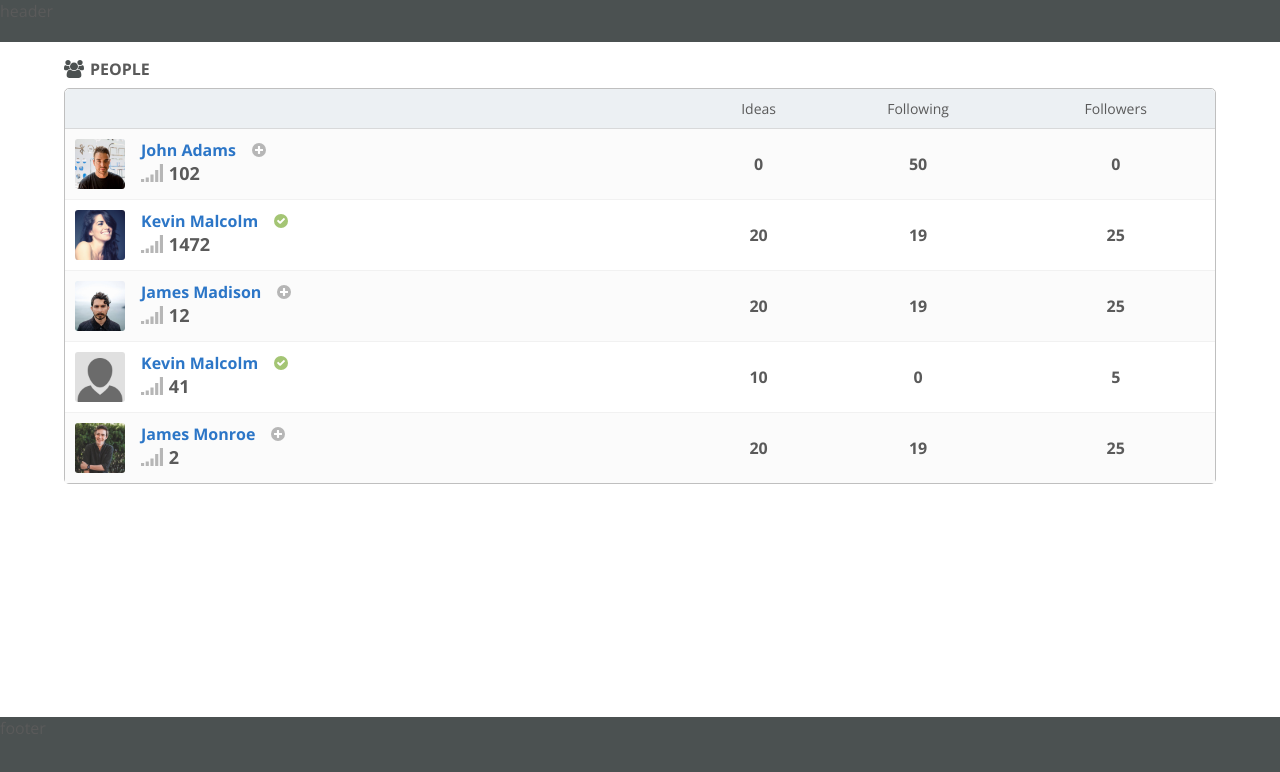
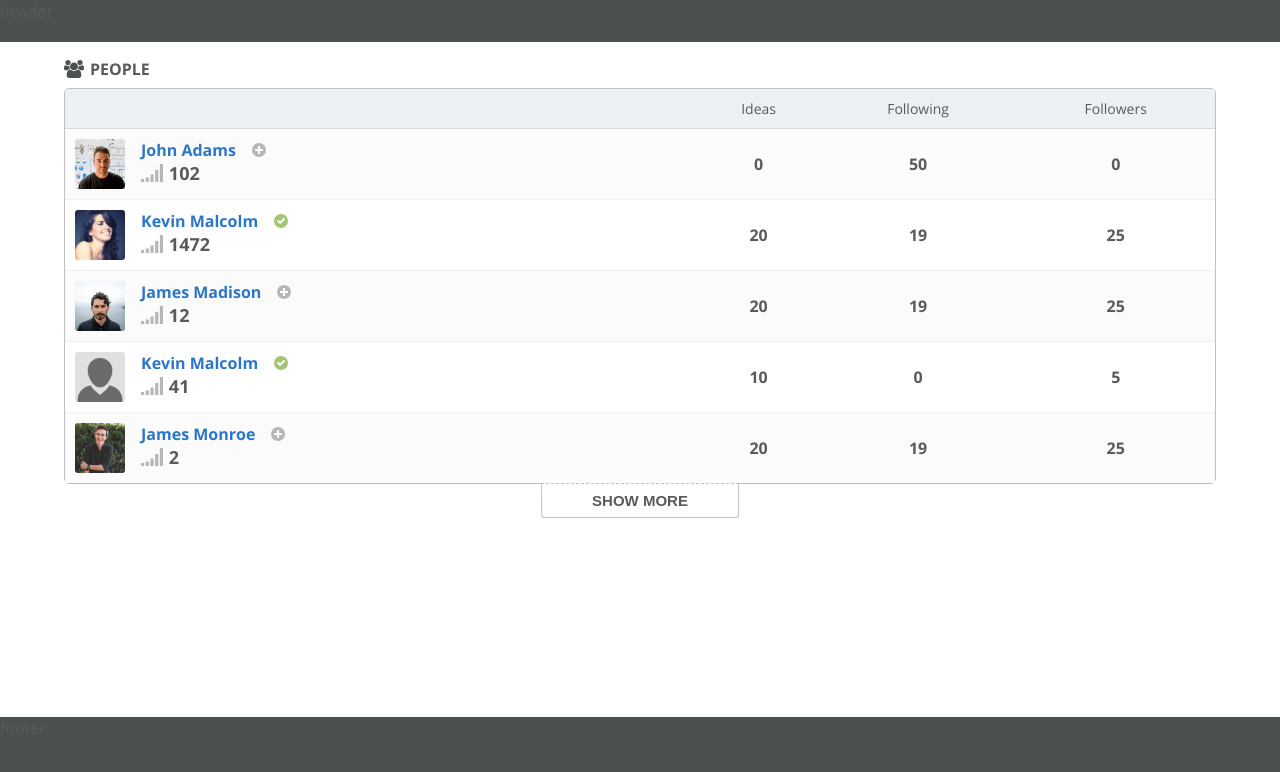
Before and after one commit to romankrru/people, a React app: page / in a window 1280 px wide. Shown: the top 772 px of the page. Built offline with nearby package versions, Linux system fonts and the light colour scheme.

Commit message:
Add button to table

```diff
--- a/src/components/Button/Button.css
+++ b/src/components/Button/Button.css
@@ -12,7 +12,7 @@
   border-top-style: dashed;
   outline: none;
   border-radius: 0px 0px 3px 3px;
-  background-color: transparent;
+  background-color: #fff;
 
   cursor: pointer;
 }
--- a/src/components/CustomTable/CustomTable.css
+++ b/src/components/CustomTable/CustomTable.css
@@ -1,3 +1,13 @@
+.CustomTableContainer {
+  position: relative;
+}
+
+.CustomTableButton {
+  position: absolute;
+  left: 50%;
+  transform: translate(-50%, -1px);
+}
+
 .CustomTableWrapper {
   border: 1px solid #bfbfbf;
   border-radius: 5px;
--- a/src/components/CustomTable/CustomTable.js
+++ b/src/components/CustomTable/CustomTable.js
@@ -1,6 +1,7 @@
 import React from 'react';
 
 import styles from './CustomTable.css';
+import Button from '../Button/Button';
 
 export const Caption = props => {
   return (
@@ -53,7 +54,7 @@ export const CustomTable = props => {
   });
 
   return (
-    <div>
+    <div className={styles.CustomTableContainer}>
       {mappedChildren.Caption}
       <div className={styles.CustomTableWrapper}>
         <table className={styles.CustomTable}>
@@ -65,6 +66,7 @@ export const CustomTable = props => {
           </tbody>
         </table>
       </div>
+      <Button className={styles.CustomTableButton}>Show more</Button>
     </div>
   );
 };
```
